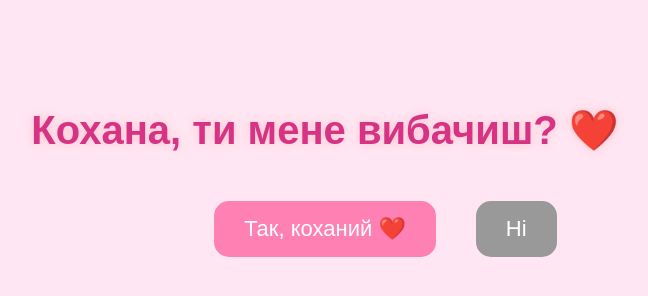
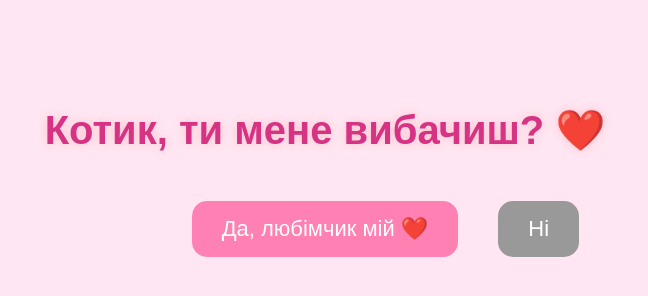
Before and after one commit to dudniakk/new-site, a plain HTML site: page index.html in a window 1280 px wide. Shown: the whole page, without its empty margins (315-963 px from the left). Drawn offline with Linux system fonts and the light colour scheme.

Commit message:
Update text in index.html for a more affectionate tone

```diff
--- a/index.html
+++ b/index.html
@@ -75,10 +75,10 @@
     allowfullscreen>
   </iframe>
 
-  <h1 id="question">Кохана, ти мене вибачиш? ❤️</h1>
+  <h1 id="question">Котик, ти мене вибачиш? ❤️</h1>
   <img id="cat" src="cat.jpg">
 
-  <button class="btn" id="yes">Так, коханий ❤️</button>
+  <button class="btn" id="yes">Да, любімчик мій ❤️</button>
   <button class="btn" id="no">Ні</button>
 
 <script>
```
